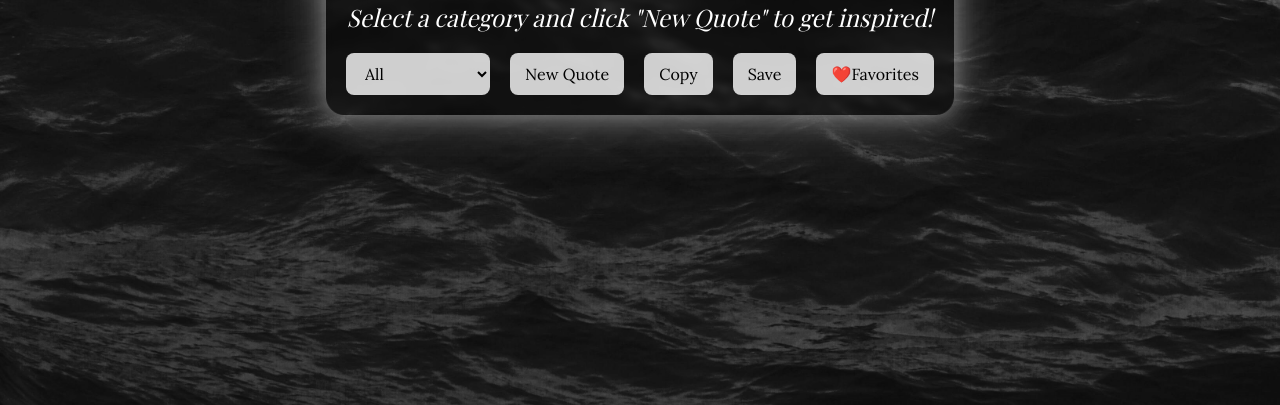
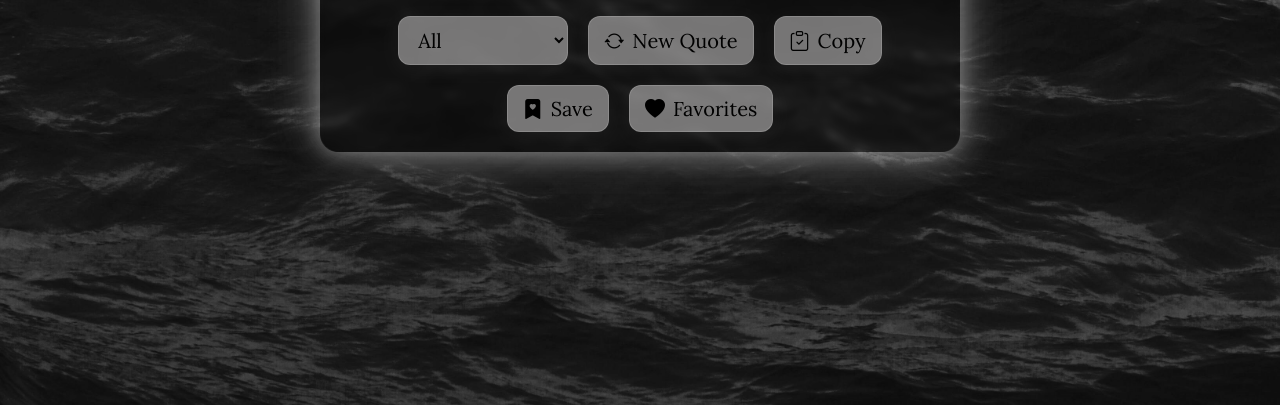
Before and after one commit to Samit16/QuoteGenie, a plain HTML site: page index.html in a window 1280 px wide. Shown: the part 395-800 px from the top of the page. Drawn offline with nearby package versions, Linux system fonts and the light colour scheme.

Commit message:
Improved UI

```diff
--- a/index.html
+++ b/index.html
@@ -7,6 +7,8 @@
     <link rel="preconnect" href="https://fonts.googleapis.com">
 <link rel="preconnect" href="https://fonts.gstatic.com" crossorigin>
 <link href="https://fonts.googleapis.com/css2?family=Lora:ital,wght@0,400..700;1,400..700&family=Playfair+Display:wght@400..900&display=swap" rel="stylesheet">
+<link href="https://cdn.jsdelivr.net/npm/bootstrap-icons@1.10.5/font/bootstrap-icons.css" rel="stylesheet">
+
     <link rel="stylesheet" href="style.css">
 </head>
 <body>
@@ -24,10 +26,10 @@
             <option value="technology">Technology</option>
             <option value="life">Life</option>
         </select>
-      <button id="new-quote">New Quote</button>
-      <button id="copy">Copy</button>
-      <button id="save">Save</button>
-      <button id="view-favs">❤️Favorites</button>
+      <button id="new-quote"><i class="bi bi-arrow-repeat"></i> New Quote</button>
+      <button id="copy"><i class="bi bi-clipboard-check"></i> Copy</button>
+      <button id="save"><i class="bi bi-bookmark-heart-fill"></i> Save</button>
+      <button id="view-favs"><i class="bi bi-heart-fill"></i> Favorites</button>
         </div>
         <div id="favorites-section" style="display: none;">
       <h2>Your Saved Quotes</h2>
--- a/style.css
+++ b/style.css
@@ -61,18 +61,24 @@ h1 {
 }
 button,select {
     padding: 10px 15px;
-    font-size: 1rem;
-    border: none;
-    border-radius: 8px;
+    font-size: 1.25rem;
+    font-weight: 100;
+    border: 1px solid rgba(255,255,255,0.15);
+    border-radius: 12px;
     cursor: pointer;
-    background-color: #ffffffcc;
-    transition:background 0.2s ease-in-out;
+    background: rgba(185, 184, 184, 0.61);
+    backdrop-filter: blur(5px);
+    box-shadow:0 4px 20px rgba(255, 255, 255, 0.05);
+    transition:all 0.3s ease-in-out;
     font-family: 'Lora', serif;
+    display: flex;
+    align-items: center;
+    gap: 8px;
 }
 button:hover, select:hover {
-    background-color: #ffffff99;
+    background: rgba(255, 255, 255, 0.829);
     box-shadow: 0 0px 10px rgba(14, 13, 13, 0.2);
-    transform: translateY(2.5px);
+    transform: translateY(2.5px) scale(1.03);
     transition: transform 0.25s ease-in-out;
     color: #000;
 }
```
